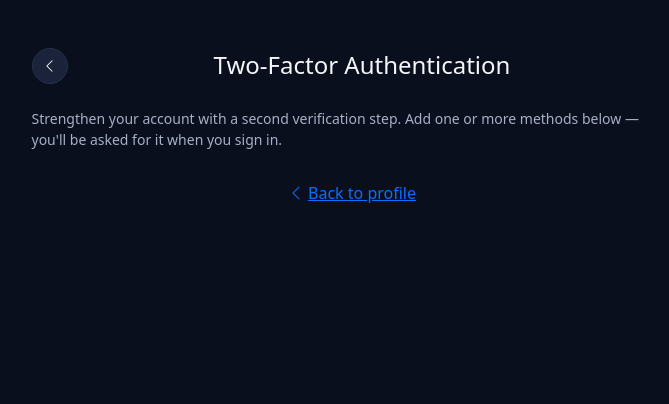
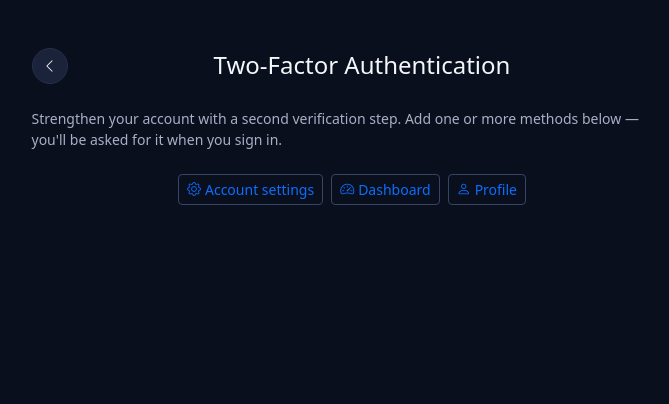
Before and after one commit to Temperdox/RegPoint, a Django app: template templates/mfa/index.html in a window 1280 px wide. Shown: the part 71-475 px from the top of the page, without its empty margins (288-957 px from the left). Run offline with Django 5.2, Linux system fonts and the light colour scheme; the template is opened without the code that fills it, so the values that code supplies are empty.

Commit message:
Add account-settings and dashboard links to the MFA overview
Top back arrow now returns to Account Settings (the page users reach
this screen from), and a footer row exposes Account Settings,
Dashboard, and Profile so users can navigate anywhere after managing
their MFA methods.

```diff
--- a/templates/mfa/index.html
+++ b/templates/mfa/index.html
@@ -8,9 +8,9 @@
     <div class="row justify-content-center">
         <div class="col-lg-7">
             <div class="d-flex align-items-center justify-content-between mb-4">
-                <a href="{% url 'profile' %}"
+                <a href="{% url 'account_settings' %}"
                    class="btn btn-sm btn-light auth-back"
-                   aria-label="Back to profile">
+                   aria-label="Back to account settings">
                     <i class="bi bi-chevron-left" aria-hidden="true"></i>
                 </a>
                 <h1 class="h4 mb-0">Two-Factor Authentication</h1>
@@ -165,9 +165,15 @@
             {% endwith %}
             {% endif %}
 
-            <div class="text-center mt-4">
-                <a href="{% url 'profile' %}" class="btn btn-link" style="color: var(--bs-primary);">
-                    <i class="bi bi-chevron-left me-1" aria-hidden="true"></i>Back to profile
+            <div class="d-flex flex-wrap justify-content-center gap-2 mt-4">
+                <a href="{% url 'account_settings' %}" class="btn btn-outline-primary btn-sm">
+                    <i class="bi bi-gear me-1" aria-hidden="true"></i>Account settings
+                </a>
+                <a href="{% url 'dashboard' %}" class="btn btn-outline-primary btn-sm">
+                    <i class="bi bi-speedometer2 me-1" aria-hidden="true"></i>Dashboard
+                </a>
+                <a href="{% url 'profile' %}" class="btn btn-outline-primary btn-sm">
+                    <i class="bi bi-person me-1" aria-hidden="true"></i>Profile
                 </a>
             </div>
         </div>
```
